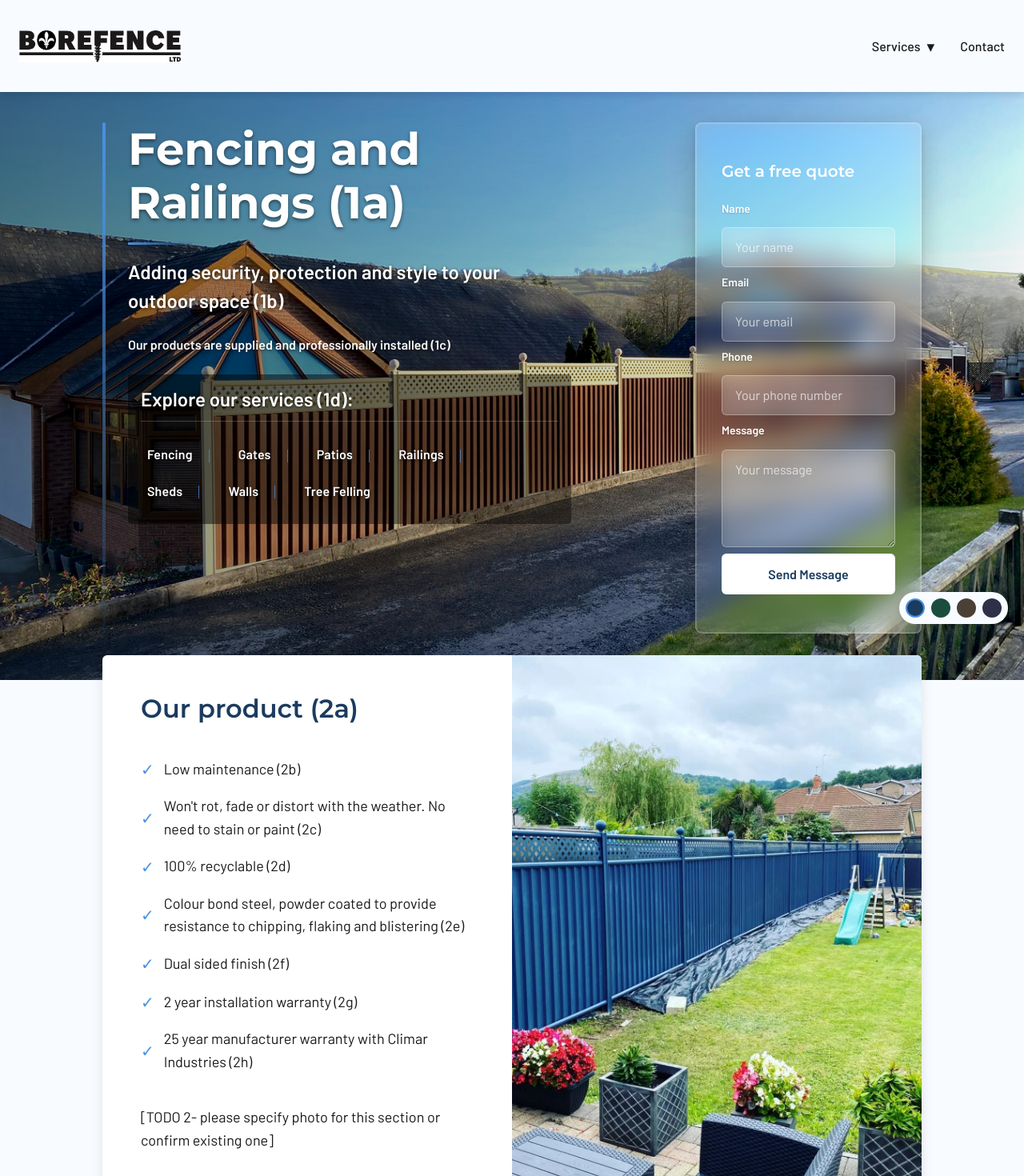
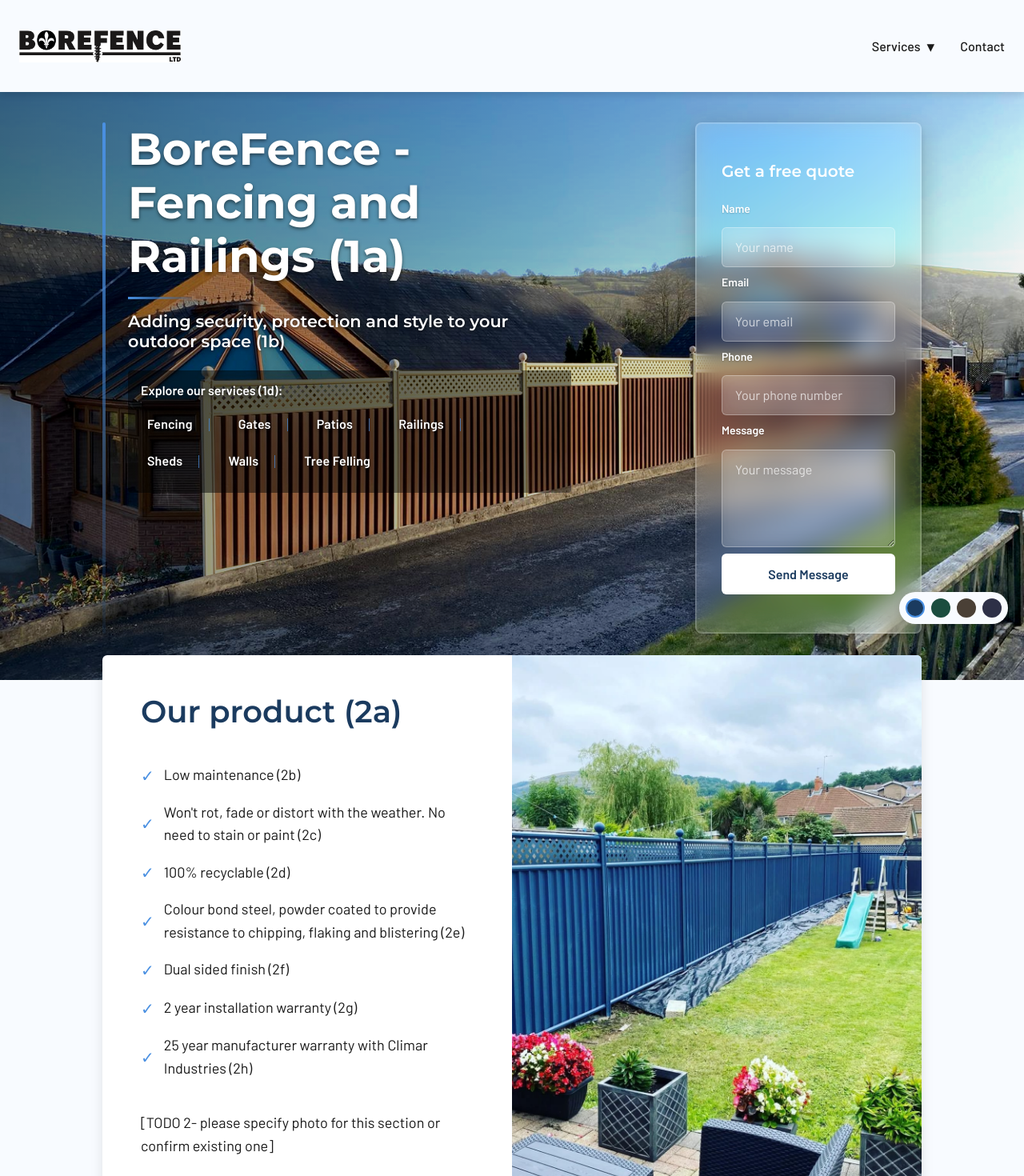
Before and after one commit to jamesbrittan/borefence, a React (Vite) app: page / in a window 1280 px wide. Shown: the top 1470 px of the page at 80% size. Built offline with nearby package versions, Linux system fonts and the light colour scheme.

Commit message:
define font sizes in theme file

```diff
--- a/src/components/ColourPalette/index.jsx
+++ b/src/components/ColourPalette/index.jsx
@@ -2,7 +2,7 @@ import styled from 'styled-components';
 
 const PaletteHeading = styled.h2`
   ${props => props.theme.typography.heading}
-  font-size: ${props => props.theme.spacing.xl};
+  font-size: ${props => props.theme.fonts.size.h2};
   margin-top: ${props => props.theme.spacing.xxxl}; /* Increased top margin */
   margin-bottom: ${props => props.theme.spacing.md};
   text-align: center;
@@ -47,13 +47,13 @@ const ColorBlock = styled.div`
   align-items: center;
   justify-content: center;
   font-weight: ${props => props.theme.fonts.weights.semiBold};
-  font-size: ${props => props.theme.spacing.lg};
+  font-size: ${props => props.theme.fonts.size.lg};
   text-transform: uppercase;
   text-shadow: 0 1px 2px rgba(0, 0, 0, 0.2);
 
   @media (max-width: ${props => props.theme.breakpoints.tablet}) {
     min-height: 150px;
-    font-size: ${props => props.theme.spacing.md};
+    font-size: ${props => props.theme.fonts.size.md};
   }
 
   @media (max-width: ${props => props.theme.breakpoints.mobile}) {
--- a/src/components/DesignOptions/DesignOptions.jsx
+++ b/src/components/DesignOptions/DesignOptions.jsx
@@ -41,12 +41,13 @@ const Content = styled.div`
   strong {
     display: block;
     margin-bottom: 0.5rem;
-    font-size: 1.1em;
+    font-size: ${props => props.theme.fonts.size.lg};
   }
 
   p {
     margin-bottom: 1.5rem;
     line-height: 1.6;
+    font-size: ${props => props.theme.fonts.size.md};
   }
 `;
 
@@ -54,7 +55,7 @@ const SectionTitle = styled.h2`
   ${(props) => props.theme.typography.heading}
   color: ${(props) => props.theme.colors.text};
   margin-bottom: 3rem;
-  font-size: 2rem;
+  font-size: ${props => props.theme.fonts.size.sectionTitle};
   line-height: 1.2;
 `;
 
--- a/src/components/Guarantee/Guarantee.jsx
+++ b/src/components/Guarantee/Guarantee.jsx
@@ -39,7 +39,7 @@ const GuaranteeContent = styled.div`
     ${props => props.theme.typography.heading}
     color: ${props => props.theme.colors.primary};
     margin-bottom: ${props => props.theme.spacing.md};
-    font-size: 2rem;
+    font-size: ${props => props.theme.fonts.size.h2};
     line-height: 1.2;
   }
 
@@ -47,7 +47,7 @@ const GuaranteeContent = styled.div`
     ${props => props.theme.typography.body}
     color: ${props => props.theme.colors.text};
     margin-bottom: ${props => props.theme.spacing.md};
-    font-size: 1.125rem;
+    font-size: ${props => props.theme.fonts.size.lg};
     line-height: 1.6;
   }
 
@@ -63,13 +63,13 @@ const GuaranteeContent = styled.div`
       display: flex;
       align-items: center;
       gap: ${props => props.theme.spacing.sm};
-      font-size: 1.125rem;
+      font-size: ${props => props.theme.fonts.size.lg};
 
       &::before {
         content: '✓';
         color: ${props => props.theme.colors.accent};
         font-weight: bold;
-        font-size: 1.25rem;
+        font-size: ${props => props.theme.fonts.size.xl};
       }
     }
   }
--- a/src/components/HeroSection/HeroSection.jsx
+++ b/src/components/HeroSection/HeroSection.jsx
@@ -116,12 +116,12 @@ const HeroTextContent = styled.div`
 
 const HeroTitle = styled.h1`
   ${props => props.theme.typography.heading}
-  font-size: clamp(2.5rem, 5vw, 3.5rem);
+  font-size: ${props => props.theme.fonts.size.HeroTitle};
   font-weight: ${props => props.theme.fonts.weights.bold};
   margin-bottom: ${props => props.theme.spacing.md};
   line-height: 1.2;
   text-shadow: 0 2px 4px rgba(0, 0, 0, 0.5);
-  max-width: 700px;
+  // max-width: 700px;
   position: relative;
 
   @media (max-width: ${props => props.theme.breakpoints.tablet}) {
@@ -146,18 +146,29 @@ const HeroTitle = styled.h1`
   }
 `;
 
-const HeroSubtitle = styled.p`
+const HeroSubtitle = styled.h2`
+  ${props => props.theme.typography.heading}
+  font-size: ${props => props.theme.fonts.size.subtitle};
+  font-weight: ${props => props.theme.fonts.weights.semiBold};
+  margin-bottom: ${props => props.theme.spacing.lg};
+  color: ${props => props.theme.colors.white};
+  text-shadow: 0 1px 4px rgba(0, 0, 0, 0.7);
+  max-width: 700px;
+  position: relative;
+`;
+
+const HeroDescription = styled.p`
   ${props => props.theme.typography.body}
-  font-size: ${props => props.theme.spacing.lg};
-  margin-bottom: ${props => props.theme.spacing.lg};
-  line-height: 1.5;
-  text-shadow: 0 1px 4px rgba(0, 0, 0, 0.7);
-  font-weight: ${props => props.theme.fonts.weights.semiBold};
+  font-size: ${props => props.theme.fonts.size.lg};
+  color: ${props => props.theme.colors.white};
+  margin-bottom: ${props => props.theme.spacing.xl};
+  max-width: 600px;
+  text-shadow: 0 1px 4px rgba(0, 0, 0, 0.6);
 `;
 
 const HeroText = styled.p`
   ${props => props.theme.typography.body}
-  font-size: ${props => props.theme.spacing.md};
+  font-size: ${props => props.theme.fonts.size.md};
   max-width: 600px;
   margin-bottom: ${props => props.theme.spacing.lg};
   opacity: 0.98;
@@ -176,15 +187,12 @@ const ServiceLinksContainer = styled.div`
   position: relative;
 `;
 
-const ServiceLinksPrompt = styled.p`
-  ${props => props.theme.typography.body}
-  font-size: ${props => props.theme.spacing.lg};
+const ServiceLinksPrompt = styled.span`
+  color: ${props => props.theme.colors.white};
+  font-size: ${props => props.theme.fonts.size.md};
   font-weight: ${props => props.theme.fonts.weights.semiBold};
-  margin-bottom: ${props => props.theme.spacing.sm};
-  color: ${props => props.theme.colors.white};
-  text-shadow: 0 1px 4px rgba(0, 0, 0, 0.7);
-  padding-bottom: ${props => props.theme.spacing.xs};
-  border-bottom: 1px solid rgba(255, 255, 255, 0.2);
+  margin-right: ${props => props.theme.spacing.sm};
+  text-shadow: 0 1px 4px rgba(0, 0, 0, 0.6);
 `;
 
 const ServiceLinksWrapper = styled.div`
@@ -222,6 +230,7 @@ const ServiceLinkItem = styled.div`
 const ServiceLink = styled(Link)`
   color: ${props => props.theme.colors.white};
   font-weight: ${props => props.theme.fonts.weights.semiBold};
+  font-size: ${props => props.theme.fonts.size.md};
   text-decoration: none;
   text-shadow: 0 1px 4px rgba(0, 0, 0, 0.7);
   transition: all 0.2s ease;
@@ -305,7 +314,7 @@ const HeroSection = ({
         <HeroTextContent>
           <HeroTitle>{title}</HeroTitle>
           {subtitle && <HeroSubtitle>{subtitle}</HeroSubtitle>}
-          {description && <HeroText>{description}</HeroText>}
+          {description && <HeroDescription>{description}</HeroDescription>}
 
           {showServiceLinks && (
             <ServiceLinksContainer>
--- a/src/components/Navigation/Navigation.jsx
+++ b/src/components/Navigation/Navigation.jsx
@@ -42,6 +42,7 @@ const NavLink = styled(Link)`
   color: ${props => props.theme.colors.text};
   text-decoration: none;
   font-weight: ${props => props.theme.fonts.weights.medium};
+  font-size: ${props => props.theme.fonts.size.md};
   transition: color 0.2s;
 
   &:hover, &:focus {
@@ -57,6 +58,7 @@ const DropdownContainer = styled.div`
 const ServicesButton = styled.button`
   color: ${props => props.theme.colors.text};
   font-weight: ${props => props.theme.fonts.weights.medium};
+  font-size: ${props => props.theme.fonts.size.md};
   background: none;
   border: none;
   padding: 0;
--- a/src/pages/Home.jsx
+++ b/src/pages/Home.jsx
@@ -71,9 +71,8 @@ const Home = () => {
   return (
     <HomeContainer>
       <HeroSection
-        title="Fencing and Railings (1a)"
+        title="BoreFence -Fencing and Railings (1a)"
         subtitle="Adding security, protection and style to your outdoor space (1b)"
-        description="Our products are supplied and professionally installed (1c)"
         rightColumnContent={<ContactForm dark={true} />}
         showServiceLinks={true}
       />
--- a/src/styles/theme.js
+++ b/src/styles/theme.js
@@ -9,7 +9,30 @@ const baseTheme = {
       medium: 500,
       semiBold: 600,
       bold: 700,
-    }
+    },
+    size: {
+      // Heading sizes
+      HeroTitle: 'clamp(2.5rem, 5vw, 3.5rem)',
+      h1: 'clamp(2.2rem, 4vw, 3rem)',
+      h2: 'clamp(1.8rem, 3vw, 2.5rem)',
+      h3: 'clamp(1.5rem, 2.5vw, 2rem)',
+      h4: 'clamp(1.3rem, 2vw, 1.75rem)',
+      h5: 'clamp(1.1rem, 1.5vw, 1.5rem)',
+      h6: '1.25rem',
+
+      // Body text sizes
+      xl: '1.25rem',
+      lg: '1.125rem',
+      md: '1rem',
+      sm: '0.875rem',
+      xs: '0.75rem',
+
+      // Special cases
+      subtitle: 'clamp(1.1rem, 2vw, 1.3rem)',
+      sectionTitle: 'clamp(1.8rem, 3vw, 2.2rem)',
+      buttonText: '1rem',
+      small: '0.8rem',
+    },
   },
   colors: {
     primary: '#2563eb',
```
